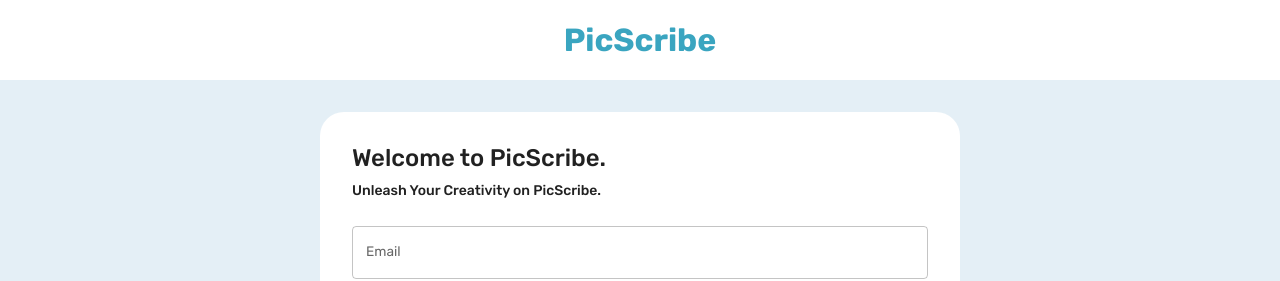
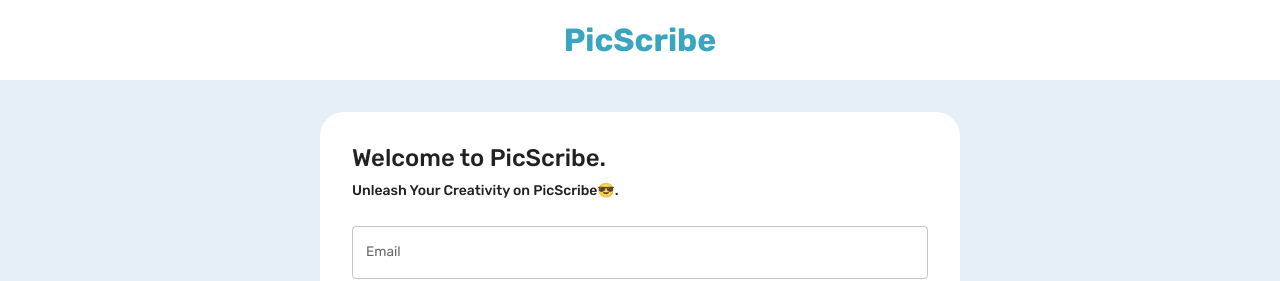
Before and after one commit to AashishPapneja/PicScribe-MERN, a React (Create React App) app: page / in a window 1280 px wide. Shown: the top 281 px of the page. Built offline with nearby package versions, Linux system fonts and the light colour scheme.

Commit message:
Update index.jsx

```diff
--- a/src/scenes/loginPage/index.jsx
+++ b/src/scenes/loginPage/index.jsx
@@ -29,7 +29,7 @@ const LoginPage = () => {
           Welcome to PicScribe.
         </Typography>
         <Typography fontWeight="500" variant="h6" sx={{ mb: "1.5rem" }}>
-          Unleash Your Creativity on PicScribe.
+          Unleash Your Creativity on PicScribe😎.
         </Typography>
 
         <Form />
```
